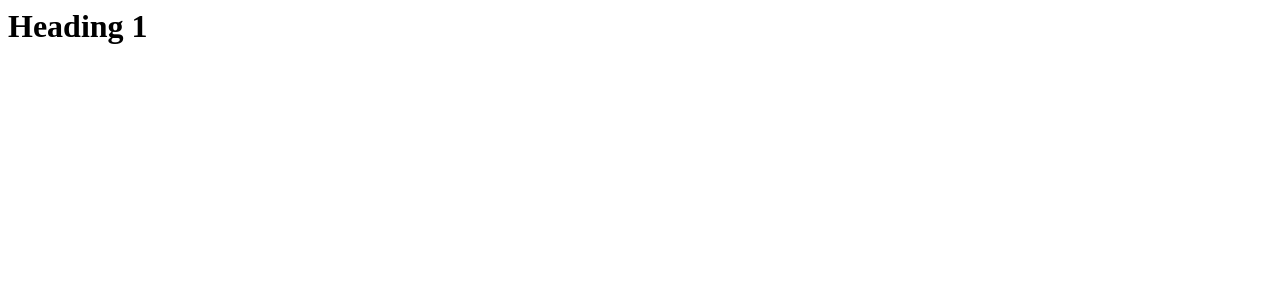
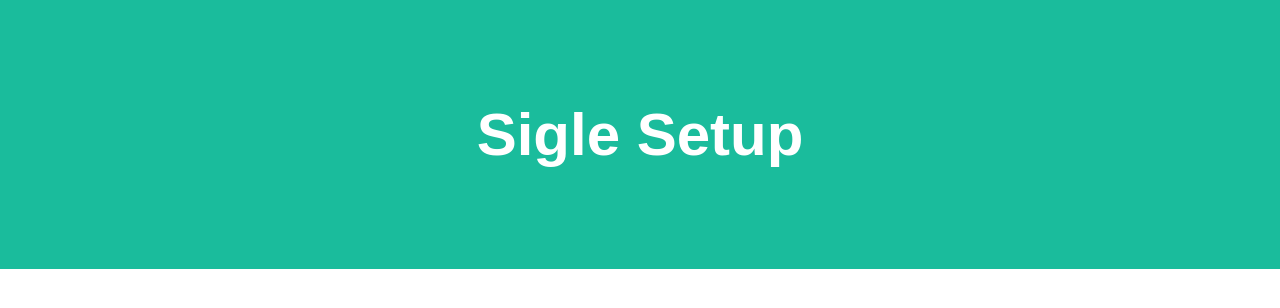
Before and after one commit to Pixelsz64/siglesetup.online, a plain HTML site: page index.html in a window 1280 px wide. Drawn offline with Linux system fonts and the light colour scheme.

Commit message:
Update index.html

```diff
--- a/index.html
+++ b/index.html
@@ -1,8 +1,27 @@
 <html>
   <head>
     <title>Sigle Setup Main Website</title>
+    <style>
+body {
+  font-family: Arial;
+  margin: 0;
+}
+
+.header {
+  padding: 60px;
+  text-align: center;
+  background: #1abc9c;
+  color: white;
+  font-size: 30px;
+}
+
+.content {padding:20px;}
+</style>
   </head>
+
   <body>
-<h1>Heading 1</h1>
+<div class="header">
+  <h1>Sigle Setup</h1>
+</div>
   </body>
 </html>
```
